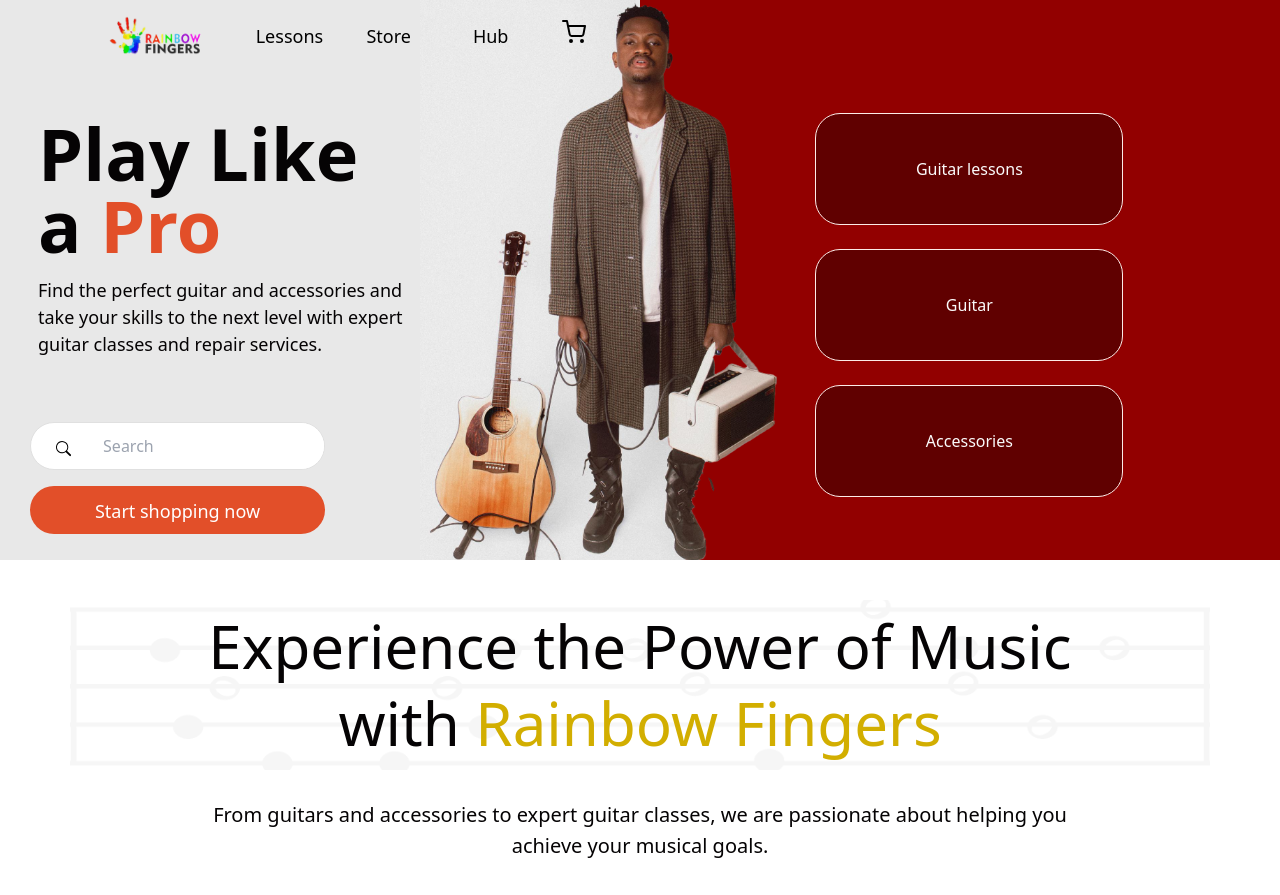
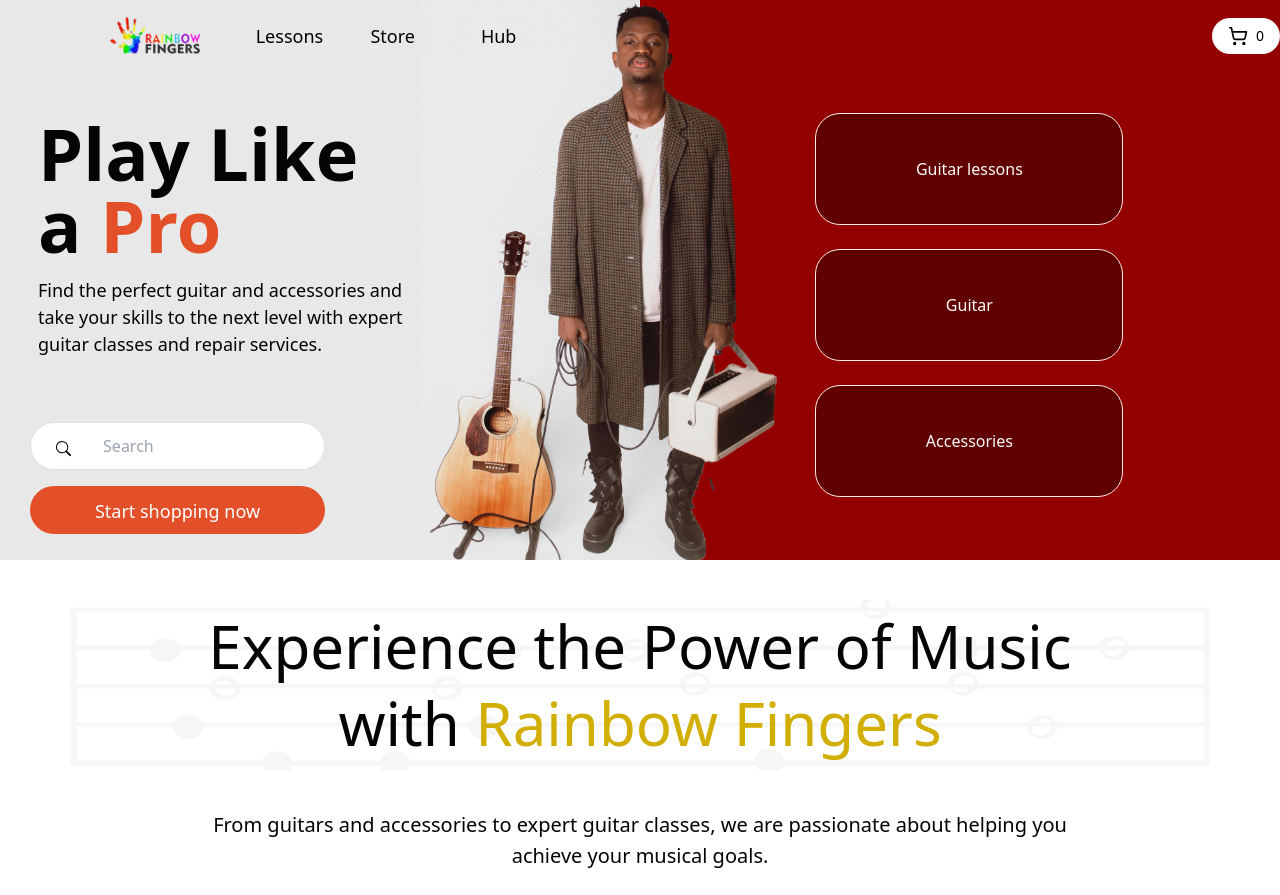
Before and after one commit to SamuelOgbonnaeze/rainbow-finger-store, a Next.js app: page / in a window 1280 px wide. Shown: the top 895 px of the page. Built offline with nearby package versions, Linux system fonts and the light colour scheme; no server answers.

Commit message:
Edits made to navbar and button component added to ui

```diff
--- a/app/(routes)/page.tsx
+++ b/app/(routes)/page.tsx
@@ -3,6 +3,8 @@ import Discover from "@/components/discover";
 import Experience from "@/components/experience";
 import Hero from "@/components/hero";
 
+
+export const revalidate = 0
 
 export default async function Home() {
   const categories = await getCategories();
--- a/app/layout.tsx
+++ b/app/layout.tsx
@@ -3,8 +3,6 @@ import { Inter, Nunito, Lato, Hanken_Grotesk } from "next/font/google";
 import "./globals.css";
 import Footer from "@/components/footer";
 import Navbar from "@/components/navbar";
-import getCategories from "@/actions/get-category";
-import Discover from "@/components/discover";
 
 
 
@@ -46,7 +44,6 @@ export default async function RootLayout({
       <body>
         <Navbar />
         {children}
-
         <Footer />
       </body>
     </html>
--- a/components/discover.tsx
+++ b/components/discover.tsx
@@ -24,7 +24,7 @@ const Discover: React.FC<DiscoverProps> = ({
     const pathname = usePathname();
 
     const routes = data.map((route) => ({
-        href: `/category/${route.id}`,
+        href: '/',
         label: route.name,
         active: pathname === `category/${route.id}`
     }))
@@ -53,25 +53,14 @@ const Discover: React.FC<DiscoverProps> = ({
                         key={route.href}
                         href={route.href}
                     >
-                        <div className={cn(' h-[50px]  px-[24px] py-[13px] gap-[10px] rounded-[60px] hover:border-[#DF3B11] hover:text-[#E24F29] hover:border-solid hover:border-b-[4px]  group ',
+                        <div className={cn(' h-[50px]  px-[24px] py-[13px] gap-[10px] rounded-[60px] hover:border-[#DF3B11] hover:text-[#E24F29] hover:border-solid hover:border-b-[4px] justify-center flex  group ',
                             route.active ? "border-[#DF3B11] text-[#E24F29]" : "text-[#363F5E]"
                         )}>
                             <p className=' h-[20px] -tracking-2 text-[16px] leading-[20.48px]text-center font-nunito font-normal  '>{route.label}</p>
                         </div>
                     </Link>
                 ))}
-                {/* Acoustic */}
-                {/* <div className=' h-[50px]  px-[24px] py-[13px] gap-[10px] rounded-[60px] hover:border-[#DF3B11] hover:border-solid hover:border-b-[4px] group'>
-                    <p className=' h-[20px] -tracking-2 text-[16px] leading-[20.48px]text-center font-nunito font-normal text-[#363F5E] group-hover:text-[#E24F29]'>Acoustic guitar</p>
-                </div> */}
-                {/* Electric */}
-                {/* <div className=' h-[46px]  px-[24px] py-[13px] gap-[10px] rounded-[60px] hover:border-[#DF3B11] hover:border-solid hover:border-b-[4px] group'>
-                    <p className=' h-[20px] -tracking-2 text-[16px] leading-[20.48px] text-center font-nunito font-normal text-[#363F5E] group-hover:text-[#E24F29]'>Electric guitar</p>
-                </div> */}
-                {/* Accessories */}
-                {/* <div className='col-span-2 md:col-span-1 h-[46px]  px-[24px] py-[13px] gap-[10px] rounded-[60px] justify-center mx-auto  hover:border-[#DF3B11] hover:border-solid hover:border-b-[4px] group'>
-                    <p className=' h-[20px] -tracking-2 text-[16px] leading-[20.48px] text-center font-nunito font-normal text-[#363F5E] group-hover:text-[#E24F29]'>Accessories</p>
-                </div> */}
+
             </div>
 
             {/* Guitar Cards */}
--- a/components/experience.tsx
+++ b/components/experience.tsx
@@ -26,7 +26,7 @@ const Experience = () => {
     return (
         <div className=' justify-center font-nunito text-[#050304] '>
             {/* Heading */}
-            <div className='mt-10 w-full h-[200px] mx-auto opacity-500 '>
+            <div className='mt-10 w-full mx-auto opacity-500 '>
                 <div className='bg-[url("/images/musical-note.png")] bg-cover bg-no-repeat bg-center text-center items-center'>
                     <div className='py-2 w-[80%] mx-auto text-3xl md:text-5xl lg:text-6xl leading-10 md:leading-[57px] lg:leading-[77px] text-center'>
                         <p className='font-light'>Experience the Power of Music with <span className='font-medium text-[#D2AE00]'>Rainbow Fingers</span></p>
@@ -34,7 +34,7 @@ const Experience = () => {
                 </div>
             </div>
             {/* paragraph text */}
-            <div className=' w-[75%] h-[57px] mx-auto text-center'>
+            <div className=' w-[75%] h-[57px] mx-auto mt-10 text-center'>
                 <p className=' leading-[20.5px] md:leading-[30.5px] text-[15px] md:text-[20px] font-normal'>From guitars and accessories to expert guitar classes, we are passionate about helping you achieve your musical goals.</p>
             </div>
             {/* Cards */}
@@ -59,8 +59,8 @@ const Experience = () => {
                 </div>
                 {/* get started button */}
 
-                <div className='w-[250px] mt-5 md:w-[393px] h-[46px] mx-auto rounded-[60px] border-solid border-[1px] border-[#E24F29] gap-[10px] px-[24px] py-[13px] justify-center hover:bg-[#E24F29] group cursor-pointer hover:scale-105 ease-in-out duration-300'>
-                    <div className='w-[124px] h-[20px] mx-auto '>
+                <div className='w-[250px] mt-10 md:w-[393px] h-[46px] mx-auto rounded-[60px] border-solid border-[1px] border-[#E24F29] gap-[10px] px-[24px] py-[13px] hover:bg-[#E24F29] group cursor-pointer hover:scale-105 ease-in-out duration-300 flex items-center'>
+                    <div className=' flex items-center h-[20px] mx-auto '>
                         <Link href='/' className='' >
                             <button className='font-medium font-nunito text-[14px] md:text-[16px] text-[#E24F29] leading-[20.48px] text-center -tracking-2 group-hover:text-white'>Get started now</button>
                         </Link>
--- a/components/navbar.tsx
+++ b/components/navbar.tsx
@@ -1,8 +1,8 @@
 "use client"
 
-import { useState } from 'react'
-import { AiOutlineClose, AiOutlineMenu, AiOutlineShoppingCart } from 'react-icons/ai'
-import { FiShoppingCart } from 'react-icons/fi'
+import { useState, useEffect } from 'react'
+import { AiOutlineClose, AiOutlineMenu } from 'react-icons/ai'
+import { ShoppingCart } from 'lucide-react';
 
 import Link from 'next/link'
 import Image from 'next/image'
@@ -10,6 +10,7 @@ import Image from 'next/image'
 
 import Logo from '@/public/images/logo.png'
 import Container from '@/components/ui/container'
+import Button from '@/components/ui/button'
 
 
 const Nav = () => {
@@ -20,6 +21,13 @@ const Nav = () => {
         setNav(!nav);
     }
 
+    const [isMounted, setIsMounted] = useState(false)
+
+    useEffect(() => {
+        setIsMounted(true)
+    }, [])
+
+    if(!isMounted){}
 
     return (
         <div className=' absolute w-full py-4 '>
@@ -46,19 +54,24 @@ const Nav = () => {
                     {/* mobile mode */}
                     <div className={nav ? 'absolute flex lg:hidden z-10 right-0 top-[0px] h-screen bg-white text-[#DF3B11] opacity-90' :
                         'absolute hidden'}>
-                        <ul className='flex flex-col w-full items-center mt-40 lg:justify-center text-center'>
-                            <li className='font-inter font-normal text-[18px] leading-[32px] p-3'><Link href='/Lessons'> Lessons </Link></li>
-                            <li className='font-inter font-normal text-[18px] leading-[32px] p-3'><Link href='/Product'> Store </Link></li>
-                            <li className='font-inter font-normal text-[18px] leading-[32px] p-3'><Link href='/'> Hub </Link></li>
-                            <li><Link href='/' className='w-[82px] h-[32px] p-3' >
-                                <AiOutlineShoppingCart
-                                    size={24}
-                                    width={24}
-                                    height={24}
-                                    className='text-[#DF3B11]'
-                                />
-                            </Link></li>
-
+                        <ul className='flex flex-col w-full gap-y-6 items-center mt-40 lg:justify-center text-center font-inter font-normal text-[18px] leading-[32px] p-2'>
+                            <li className=' p-2 '><Link href='/Lessons'> Lessons </Link></li>
+                            <li className=' p-2'><Link href='/Product'> Store </Link></li>
+                            <li className=' p-2 '><Link href='/'> Hub </Link></li>
+                            <li>
+                                <div className='mx-auto flex items-center gap-x-4'>
+                                    <Button className='flex items-center rounded-full px-4 py-2 bg-[#DF3B11] text-sm gap-1'>
+                                        <ShoppingCart
+                                            size={20}
+                                            color='white '
+                                            className=''
+                                        />
+                                        <span className='ml-2 font-medium text-sm '>
+                                            0
+                                        </span>
+                                    </Button>
+                                </div>
+                            </li>
                         </ul>
                     </div>
 
@@ -67,7 +80,7 @@ const Nav = () => {
                     <div className={nav ? 'hidden ' : 'hidden lg:flex items-center justify-between  w-full'} >
                         {/* left side */}
                         <div className='container'>
-                            <div className=' ml-[45px] w-[350px] h-[32px] gap-[24px] items-center justify-between flex'>
+                            <div className=' ml-[45px]  h-[32px] gap-x-[24px] items-center flex'>
                                 <Link href='/Lessons' className='w-[82px] h-[32px] rounded-[5px] px-2 gap-[8px] hover:text-[#DF3B11]'>
                                     <p className='w-[62px] h-[32px] font-inter font-normal text-[18px] leading-[32px] text-center'>Lessons</p>
                                 </Link>
@@ -77,14 +90,19 @@ const Nav = () => {
                                 <Link href='/' className='w-[82px] h-[32px] rounded-[5px] px-2 gap-[8px] hover:text-[#DF3B11]'>
                                     <p className='w-[62px] h-[32px] font-inter font-normal text-[18px] leading-[32px] text-center'>Hub</p>
                                 </Link>
-                                <Link href='/' className='w-[82px] h-[32px] rounded-[5px] px-2 gap-[8px] items-center group' >
-                                    <FiShoppingCart
-                                        size={24}
-                                        width={24}
-                                        height={24}
-                                        className='group-hover:text-[#DF3B11]'
-                                    />
-                                </Link>
+                                <div className='ml-auto flex items-center gap-x-4'>
+                                    <Button className='flex items-center rounded-full px-4 py-2 bg-white'>
+                                        <ShoppingCart
+                                            size={20}
+                                            color='black'
+                                            className='hover:text-[#DF3B11]'
+                                        />
+                                        <span className='ml-2 font-medium text-sm text-black'>
+                                            0
+                                        </span>
+                                    </Button>
+
+                                </div>
                             </div>
                         </div>
                     </div>
--- /dev/null
+++ b/components/ui/button.tsx
@@ -0,0 +1,37 @@
+import { forwardRef } from "react";
+
+import { cn } from "@/lib/utils";
+
+export interface ButtonProps
+    extends React.ButtonHTMLAttributes<HTMLButtonElement> { }
+
+const Button = forwardRef<HTMLButtonElement, ButtonProps>(({
+    className,
+    children,
+    disabled,
+    type = "button",
+    ...props
+}, ref) => {
+    return (
+        <button
+            className={cn(
+                `w-auto rounded-full bg-white border-transparent px-5 py-3
+                disabled:cursor-not-allowed
+                disabled:opacity-50
+                font-semibold
+                text-white
+                hover:opacity-75
+                transition
+                `,
+                className
+            )}
+            ref={ref}
+        >
+            {children}
+        </button>
+    );
+})
+
+Button.displayName = "Button"
+
+export default Button;
```
